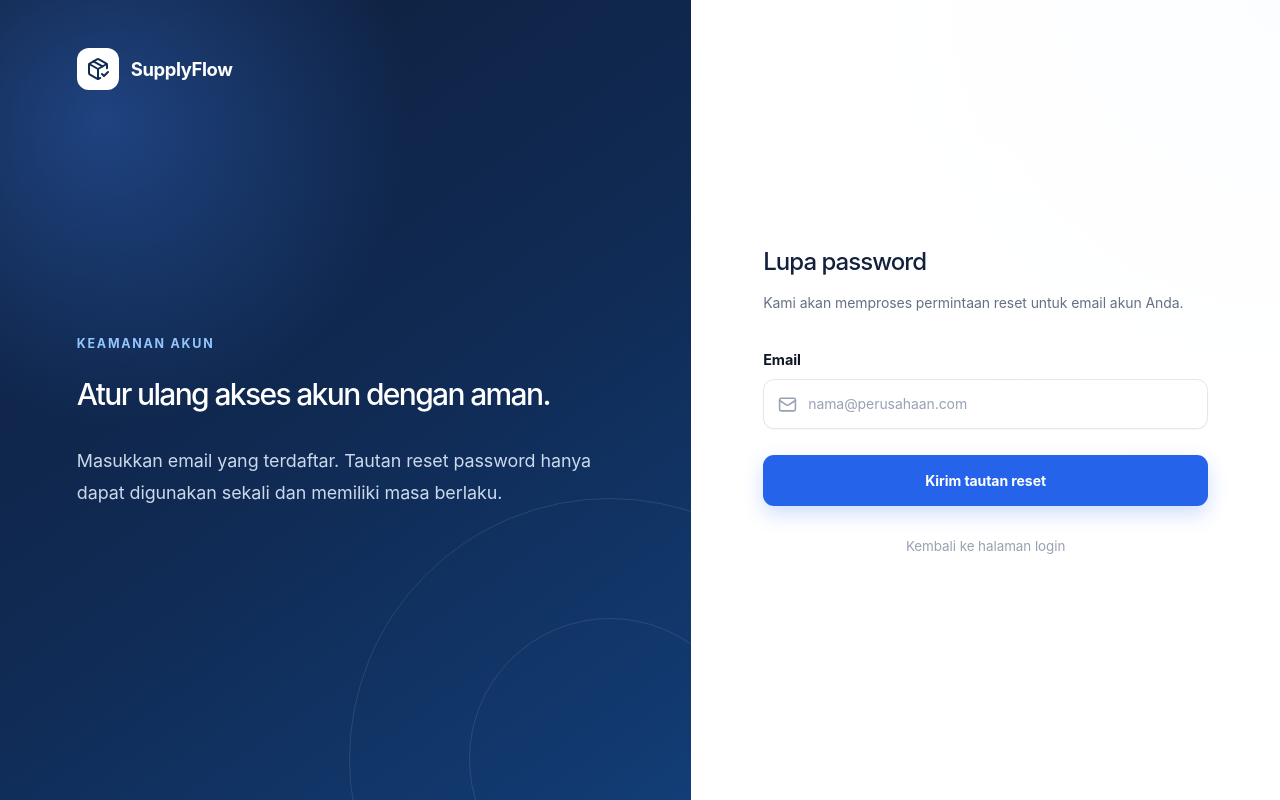
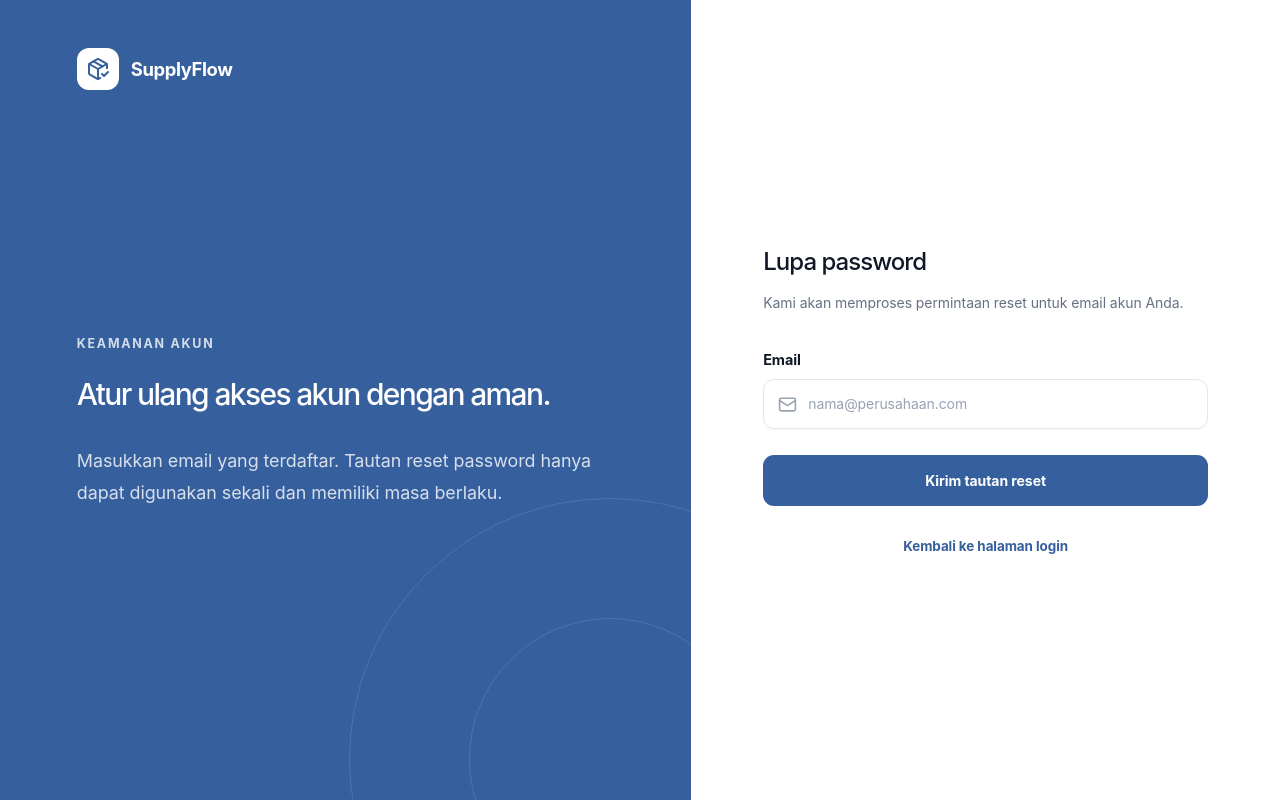
Before and after one commit to Zakiii14/supplier-management-system, a React (Vite) app in the folder frontend/: page /forgot-password in a window 1280 px wide. Built offline with nearby package versions, Linux system fonts and the light colour scheme.

Commit message:
polish: align authentication UI with global theme

```diff
--- a/frontend/src/styles/login.css
+++ b/frontend/src/styles/login.css
@@ -14,19 +14,15 @@
   min-height: 100vh;
   padding: clamp(36px, 6vw, 80px);
   overflow: hidden;
-  color: #ffffff;
-  background:
-    radial-gradient(circle at 15% 15%,
-      rgb(59 130 246 / 35%),
-      transparent 34%),
-    linear-gradient(145deg, #0f1e3a 0%, #102b55 55%, #123d76 100%);
+  color: var(--sf-on-primary);
+  background: var(--sf-primary);
 }
 
 .login-brand-panel::before,
 .login-brand-panel::after {
   position: absolute;
   content: "";
-  border: 1px solid rgb(255 255 255 / 10%);
+  border: 1px solid color-mix(in srgb, var(--sf-on-primary) 12%, transparent);
   border-radius: 50%;
 }
 
@@ -63,8 +59,8 @@
   display: grid;
   width: 42px;
   height: 42px;
-  color: #0f2b52;
-  background: var(--sf-surface);
+  color: var(--sf-primary);
+  background: var(--sf-on-primary);
   border-radius: 12px;
   place-items: center;
 }
@@ -82,7 +78,7 @@
 
 .login-eyebrow {
   margin: 0 0 18px;
-  color: #93c5fd;
+  color: color-mix(in srgb, var(--sf-on-primary) 78%, transparent);
   font-size: 0.78rem;
   font-weight: 750;
   letter-spacing: 0.14em;
@@ -100,7 +96,7 @@
 .login-brand-content>p:last-child {
   max-width: 580px;
   margin: 28px 0 0;
-  color: #cbd9ec;
+  color: color-mix(in srgb, var(--sf-on-primary) 80%, transparent);
   font-size: clamp(1rem, 1.5vw, 1.12rem);
   line-height: 1.75;
 }
@@ -109,9 +105,7 @@
   display: grid;
   min-height: 100vh;
   padding: clamp(28px, 6vw, 72px);
-  background:
-    linear-gradient(rgb(255 255 255 / 92%), rgb(255 255 255 / 96%)),
-    radial-gradient(circle at top right, #dbeafe, transparent 48%);
+  background: var(--sf-surface);
   place-items: center;
 }
 
@@ -125,7 +119,7 @@
 
 .login-card-header h2 {
   margin: 0;
-  color: #14213a;
+  color: var(--sf-text-strong);
   font-size: clamp(2rem, 4vw, 2.6rem);
   line-height: 1.15;
   letter-spacing: -0.04em;
@@ -142,14 +136,38 @@
   gap: 22px;
 }
 
-.login-error {
-  padding: 13px 15px;
-  color: var(--sf-status-danger-text);
+.login-error,
+.login-success {
+  padding: 14px 15px;
   font-size: 0.9rem;
-  line-height: 1.5;
-  background: var(--sf-status-danger-bg);
+  line-height: 1.55;
   border: 1px solid transparent;
   border-radius: 10px;
+}
+
+.login-error {
+  color: var(--sf-status-danger-text);
+  background: var(--sf-status-danger-bg);
+}
+
+.login-success {
+  display: grid;
+  gap: 9px;
+  margin-bottom: 18px;
+  color: var(--sf-status-success-text);
+  background: var(--sf-status-success-bg);
+}
+
+.login-success strong {
+  color: inherit;
+}
+
+.login-success p {
+  margin: 0;
+}
+
+.login-success-email {
+  overflow-wrap: anywhere;
 }
 
 .login-field {
@@ -172,15 +190,15 @@
   background: var(--sf-surface);
   border: 1px solid var(--sf-border);
   border-radius: 11px;
-  box-shadow: 0 1px 2px rgb(16 24 40 / 4%);
+  box-shadow: var(--sf-shadow-card);
   transition:
     border-color 160ms ease,
     box-shadow 160ms ease;
 }
 
 .login-input-wrapper:focus-within {
-  border-color: #3b82f6;
-  box-shadow: 0 0 0 4px rgb(59 130 246 / 12%);
+  border-color: var(--sf-accent);
+  box-shadow: 0 0 0 4px var(--sf-focus);
 }
 
 .login-input-wrapper>svg {
@@ -211,13 +229,13 @@
 .password-toggle {
   display: grid;
   flex: 0 0 auto;
-  width: 36px;
-  height: 36px;
+  width: 44px;
+  height: 44px;
   padding: 0;
   color: var(--sf-text-muted);
   background: transparent;
   border: 0;
-  border-radius: 8px;
+  border-radius: 9px;
   place-items: center;
 }
 
@@ -227,7 +245,8 @@
 }
 
 .password-toggle:focus-visible {
-  outline: 3px solid rgb(59 130 246 / 25%);
+  outline: 3px solid var(--sf-focus);
+  outline-offset: 1px;
 }
 
 .password-toggle svg {
@@ -242,31 +261,29 @@
   min-height: 51px;
   margin-top: 4px;
   padding: 0 20px;
-  color: #ffffff;
+  color: var(--sf-on-primary);
   font-weight: 700;
-  background: #2563eb;
+  background: var(--sf-primary);
   border: 0;
   border-radius: 11px;
-  box-shadow: 0 8px 20px rgb(37 99 235 / 22%);
+  box-shadow: none;
   transition:
     background 160ms ease,
-    box-shadow 160ms ease,
     transform 160ms ease;
 }
 
 .login-submit:hover:not(:disabled) {
-  background: #1d4ed8;
-  box-shadow: 0 10px 24px rgb(37 99 235 / 28%);
+  background: var(--sf-primary-hover);
   transform: translateY(-1px);
 }
 
 .login-submit:focus-visible {
-  outline: 4px solid rgb(59 130 246 / 24%);
+  outline: 4px solid var(--sf-focus);
   outline-offset: 2px;
 }
 
 .login-submit:disabled {
-  background: #8ab4f8;
+  opacity: 0.58;
   box-shadow: none;
 }
 
@@ -282,6 +299,24 @@
   color: var(--sf-text-soft);
   font-size: 0.84rem;
   text-align: center;
+}
+
+.login-footer a {
+  color: var(--sf-accent);
+  font-weight: 650;
+}
+
+.login-footer a:focus-visible {
+  outline: 3px solid var(--sf-focus);
+  outline-offset: 3px;
+  border-radius: 4px;
+}
+
+.login-card .session-loading {
+  min-height: 180px;
+  padding: 22px 0;
+  color: var(--sf-text-muted);
+  background: transparent;
 }
 
 @media (max-width: 900px) {
@@ -381,7 +416,7 @@
 
   .login-eyebrow {
     margin-bottom: 12px;
-    font-size: 0.64rem;
+    font-size: 0.72rem;
     letter-spacing: 0.09em;
   }
 
```
